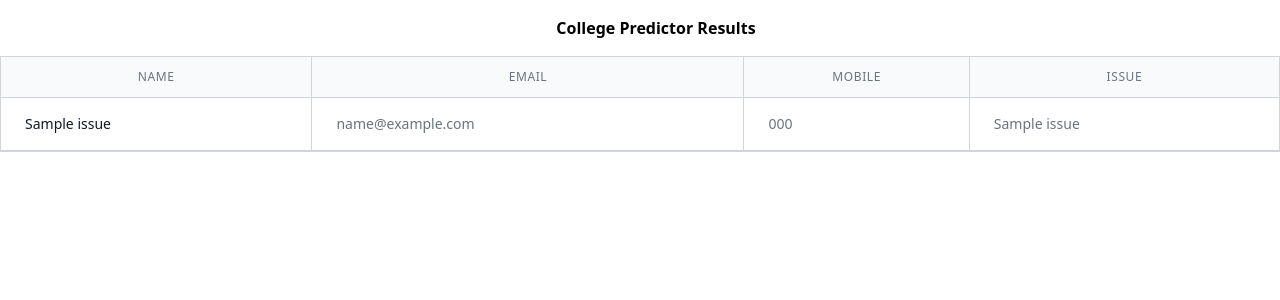
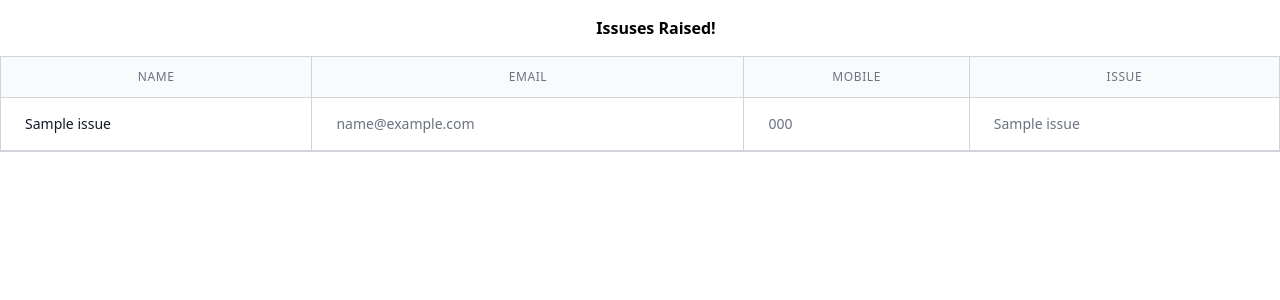
Before and after one commit to gauravsahuuu/ShikshaMitra-Admin, a Flask app: page /home in a window 1280 px wide. Shown: the part 80-380 px from the top of the page. Run offline with Flask 3, Linux system fonts and the light colour scheme; a database or web service that is not in the repository returns one stand-in record (values such as "Sample title"); some libraries are stand-ins or nearby versions.

Commit message:
Update home.html

```diff
--- a/templates/home.html
+++ b/templates/home.html
@@ -17,7 +17,7 @@
         </div>
     </nav>
     <div class="flex justify-center m-[1rem] w-[100%] font-extrabold">
-        <h2 class="text-center">College Predictor Results</h2>
+        <h2 class="text-center">Issuses Raised!</h2>
     </div>
     <table class="min-w-full border-separate border-spacing-0 border border-gray-300">
         <thead class="bg-gray-50">
```
